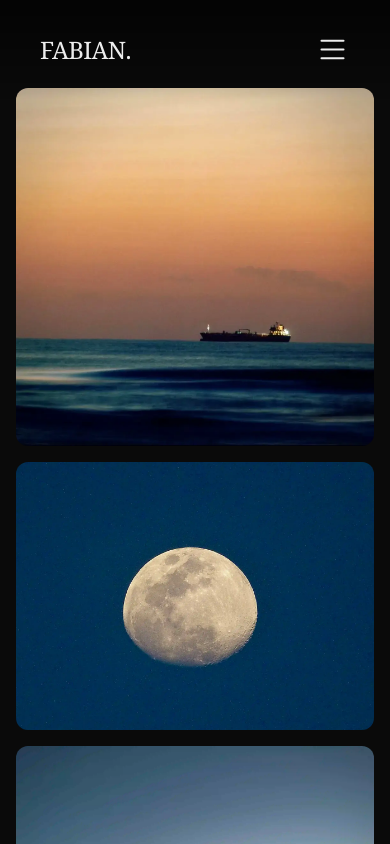
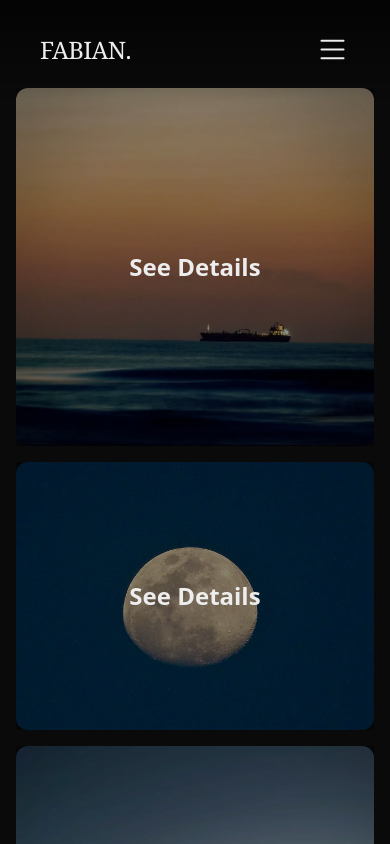
Before and after one commit to SergioMadrid522/blog, a Next.js app: page /gallery in a window 390 px wide. Shown: the top 844 px of the page. Built offline with nearby package versions, Linux system fonts and the light colour scheme; no server answers; a web font is replaced by a local one.

Commit message:
each photo has it's own page

```diff
--- a/next.config.ts
+++ b/next.config.ts
@@ -1,11 +1,7 @@
 import type { NextConfig } from "next";
 
 const nextConfig: NextConfig = {
-  allowedDevOrigins: [
-    "http://localhost:3000",
-    "http://192.168.0.14",
-    "http://192.168.0.14:3000",
-  ],
+  allowedDevOrigins: ["*"],
 };
 
 export default nextConfig;
--- a/src/app/globals.css
+++ b/src/app/globals.css
@@ -1,5 +1,8 @@
 @import "tailwindcss";
 
+html {
+  scroll-behavior: smooth;
+}
 @font-face {
   font-family: "SignatureManual";
   src: url("/fonts/Kallinsha.otf") format("opentype");
--- /dev/null
+++ b/src/app/photo/[id]/page.tsx
@@ -0,0 +1,42 @@
+import RenderImage from "@/components/photoDetails/RenderImage";
+import { gallery, GLOBAL } from "@/data";
+import { PhotoDetailsProps } from "@/types";
+
+import { notFound } from "next/navigation";
+
+export default async function PhotoDetails({ params }: PhotoDetailsProps) {
+  const { id } = await params;
+  const photo = gallery.find((photo) => photo.id === Number(id));
+  const { locationIcon } = GLOBAL;
+
+  if (!photo) notFound();
+
+  return (
+    <main className="w-full px-4 md:px-8 py-22 bg-[#0a0a0a]">
+      <section className="flex flex-wrap items-center justify-evenly gap-10">
+        <RenderImage photo={photo} />
+
+        <aside className="text-center">
+          <h1 className="font-serif uppercase text-4xl md:text-5xl lg:text-6xl text-[#ededed] leading-[0.9] tracking-tight mb-6">
+            {photo.title}
+          </h1>
+
+          <div className="flex items-center justify-center gap-1">
+            <svg
+              xmlns="http://www.w3.org/2000/svg"
+              width="20"
+              height="20"
+              fill="#a3a3a3"
+              viewBox="0 0 16 16"
+            >
+              <path d={locationIcon} />
+            </svg>
+            <p className="font-sans text-[20px] text-[#a3a3a3]">
+              {photo.location}
+            </p>
+          </div>
+        </aside>
+      </section>
+    </main>
+  );
+}
--- a/src/components/gallery/HomeGallery.tsx
+++ b/src/components/gallery/HomeGallery.tsx
@@ -3,6 +3,7 @@
 import { breakpointColumnsObj, gallery } from "@/data";
 import Masonry from "react-masonry-css";
 import Image from "next/image";
+import SeeDetailsLink from "../utils/SeeDetailsLink";
 
 export default function HomeGallery() {
   return (
@@ -13,7 +14,7 @@ export default function HomeGallery() {
         columnClassName="flex flex-col gap-4"
       >
         {gallery.map(({ id, src, title }) => (
-          <div key={id} className="relative">
+          <div key={id} className="group relative overflow-hidden">
             <Image
               src={src}
               alt={title}
@@ -21,6 +22,8 @@ export default function HomeGallery() {
               sizes="(max-width: 768px) 100vw, (max-width: 1200px) 50vw, 33vw"
               className="rounded-xl w-full h-auto object-cover"
             />
+
+            <SeeDetailsLink id={id} />
           </div>
         ))}
       </Masonry>
--- a/src/components/homeMain/HomeMain.tsx
+++ b/src/components/homeMain/HomeMain.tsx
@@ -1,9 +1,7 @@
 "use client";
 
-import Masonry from "react-masonry-css";
-import Image from "next/image";
-import { breakpointColumnsObj, recentPictures } from "@/data";
 import Link from "next/link";
+import RecentImages from "./RecentImages";
 
 export default function HomeMain() {
   return (
@@ -11,22 +9,7 @@ export default function HomeMain() {
       id="recent-pictures"
       className="w-full px-4 md:px-8 py-20 bg-[#0a0a0a]"
     >
-      <Masonry
-        breakpointCols={breakpointColumnsObj}
-        className="flex gap-4"
-        columnClassName="flex flex-col gap-4"
-      >
-        {recentPictures.map(({ id, src, title }) => (
-          <div key={id}>
-            <Image
-              src={src}
-              alt={title}
-              className="rounded-xl w-full"
-              placeholder="blur"
-            />
-          </div>
-        ))}
-      </Masonry>
+      <RecentImages />
 
       <div className="flex items-center justify-center h-10 p-10">
         <Link
--- /dev/null
+++ b/src/components/homeMain/RecentImages.tsx
@@ -0,0 +1,27 @@
+import { breakpointColumnsObj, recentPictures } from "@/data";
+import Masonry from "react-masonry-css";
+import Image from "next/image";
+import SeeDetailsLink from "../utils/SeeDetailsLink";
+
+export default function RecentImages() {
+  return (
+    <Masonry
+      breakpointCols={breakpointColumnsObj}
+      className="flex gap-4"
+      columnClassName="flex flex-col gap-4"
+    >
+      {recentPictures.map(({ id, src, title }) => (
+        <div key={id} className="group relative overflow-hidden">
+          <Image
+            src={src}
+            alt={title}
+            className="rounded-xl w-full"
+            placeholder="blur"
+          />
+
+          <SeeDetailsLink id={id} />
+        </div>
+      ))}
+    </Masonry>
+  );
+}
--- /dev/null
+++ b/src/components/photoDetails/RenderImage.tsx
@@ -0,0 +1,30 @@
+import { RenderImageProps } from "@/types";
+import Image from "next/image";
+
+export default function RenderImage({ photo }: RenderImageProps) {
+  const verticalPhotos = [4, 5, 6];
+
+  return (
+    <>
+      {verticalPhotos.includes(photo.id) ? (
+        <div className="relative w-[550px] h-2x">
+          <Image
+            src={photo.src}
+            alt={photo.title}
+            className="object-cover rounded-xl w-full"
+            priority
+          />
+        </div>
+      ) : (
+        <div className="relative w-2xl h-2xl">
+          <Image
+            src={photo.src}
+            alt={photo.title}
+            className="object-cover rounded-xl w-full"
+            priority
+          />
+        </div>
+      )}
+    </>
+  );
+}
--- /dev/null
+++ b/src/components/utils/SeeDetailsLink.tsx
@@ -0,0 +1,23 @@
+import Link from "next/link";
+
+export default function SeeDetailsLink({ id }: { id: number }) {
+  return (
+    <div
+      className="
+        absolute inset-0
+        flex items-center justify-center
+        w-full h-full
+        bg-black/44 md:bg-black/50
+        opacity-100 md:opacity-0
+        md:group-hover:opacity-100
+        transition-opacity duration-200"
+    >
+      <Link
+        href={`/photo/${id}`}
+        className="font-sans font-bold text-2xl md:text-xl"
+      >
+        See Details
+      </Link>
+    </div>
+  );
+}
--- a/src/data.ts
+++ b/src/data.ts
@@ -24,6 +24,8 @@ export const GLOBAL = {
     "M2.146 2.854a.5.5 0 1 1 .708-.708L8 7.293l5.146-5.147a.5.5 0 0 1 .708.708L8.707 8l5.147 5.146a.5.5 0 0 1-.708.708L8 8.707l-5.146 5.147a.5.5 0 0 1-.708-.708L7.293 8z",
   chevronIcon:
     "M1.646 4.646a.5.5 0 0 1 .708 0L8 10.293l5.646-5.647a.5.5 0 0 1 .708.708l-6 6a.5.5 0 0 1-.708 0l-6-6a.5.5 0 0 1 0-.708",
+  locationIcon:
+    "M8 16s6-5.686 6-10A6 6 0 0 0 2 6c0 4.314 6 10 6 10m0-7a3 3 0 1 1 0-6 3 3 0 0 1 0 6",
 };
 
 export const navbarLinks: Links[] = [
--- a/src/types.ts
+++ b/src/types.ts
@@ -28,3 +28,17 @@ export interface Picture {
   title: string;
   location: string;
 }
+
+export type PhotoDetailsProps = {
+  params: {
+    id: string;
+  };
+};
+
+export interface RenderImageProps {
+  photo: {
+    id: number;
+    src: StaticImageData;
+    title: string;
+  };
+}
```
